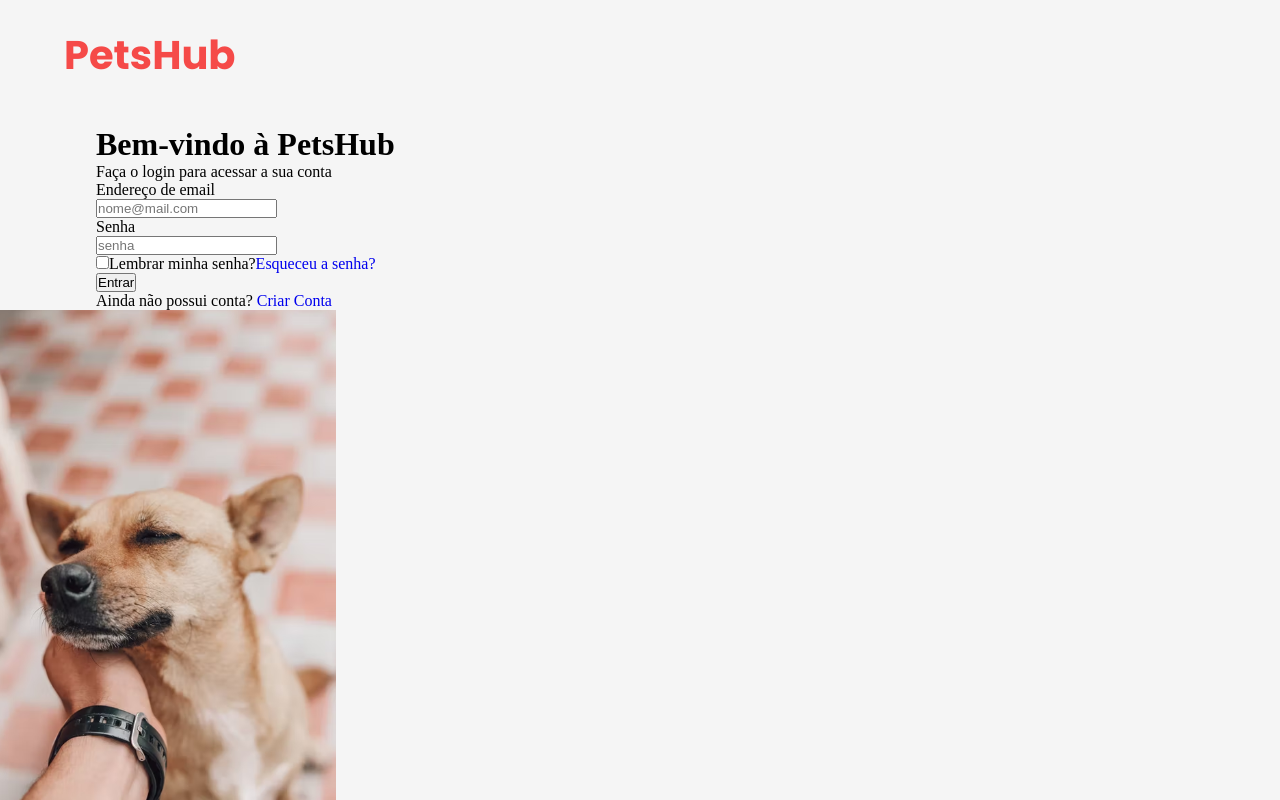
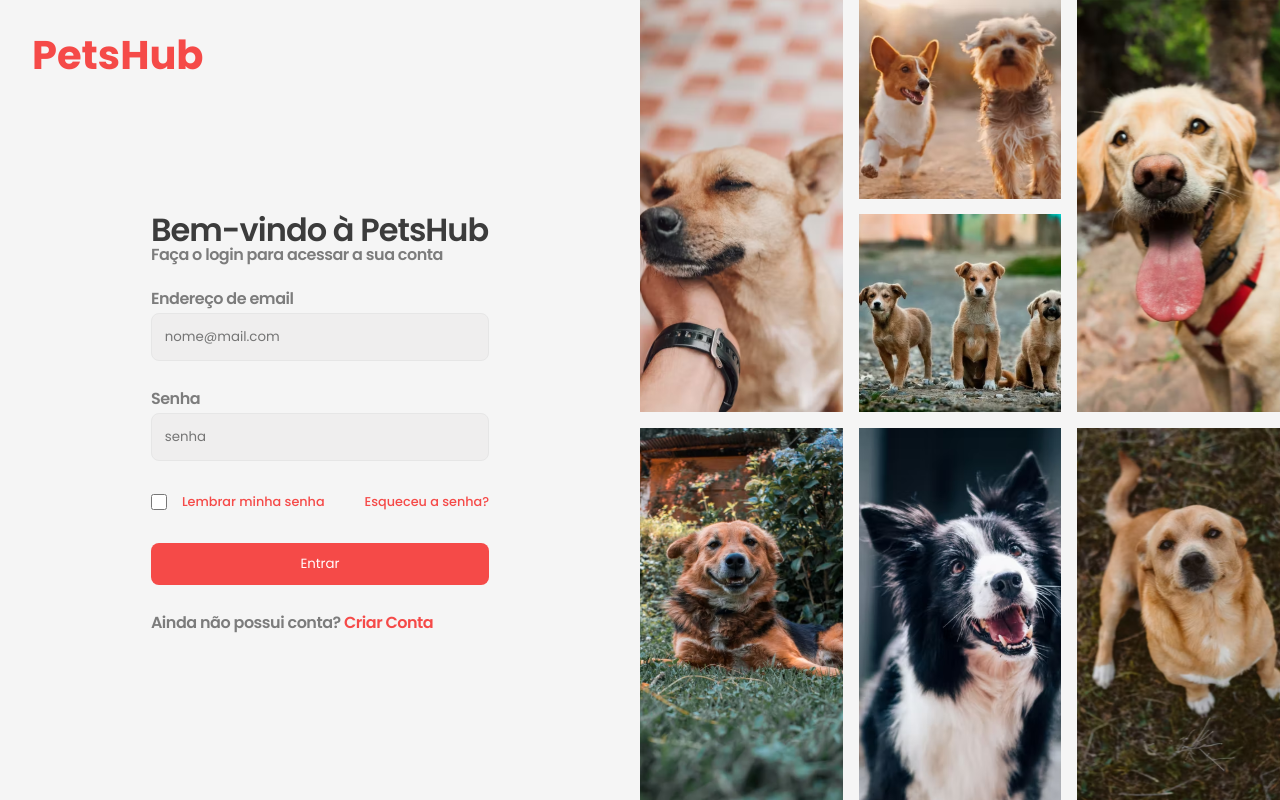
Before and after one commit to mdsreq-fga-unb/2022.1-pets-off-road, a React (Vite) app in the folder pets_off_road_frontend/: page / in a window 1280 px wide. Shown: the top 800 px of the page. Built offline with nearby package versions, Linux system fonts and the light colour scheme.

Commit message:
Telas de Login e Cadastro

```diff
--- a/pets_off_road_frontend/index.html
+++ b/pets_off_road_frontend/index.html
@@ -5,7 +5,7 @@
     <link rel="preconnect" href="https://fonts.gstatic.com" crossorigin>
     <link href="https://fonts.googleapis.com/css2?family=Poppins:wght@300;400;500;600;700&display=swap" rel="stylesheet">
     <meta charset="UTF-8" />
-    <link rel="icon" type="image/png" href="/logo_pets_off_road.png" />
+    <link rel="icon" type="image/svg" href="./src/assets/logo.svg" />
     <meta name="viewport" content="width=device-width, initial-scale=1.0" />
     <title>PetsOffRoad</title>
   </head>
--- a/pets_off_road_frontend/package.json
+++ b/pets_off_road_frontend/package.json
@@ -9,8 +9,12 @@
     "preview": "vite preview"
   },
   "dependencies": {
+    "@unform/core": "^2.1.6",
+    "@unform/web": "^2.1.6",
+    "phosphor-react": "^1.4.1",
     "react": "^18.2.0",
-    "react-dom": "^18.2.0"
+    "react-dom": "^18.2.0",
+    "react-router-dom": "^6.3.0"
   },
   "devDependencies": {
     "@types/react": "^18.0.15",
--- a/pets_off_road_frontend/src/App.tsx
+++ b/pets_off_road_frontend/src/App.tsx
@@ -1,10 +1,13 @@
+import { Rts } from './Routes/Routes'
+import { Cadastro } from './Screens/Cadastro'
 import { Login } from './Screens/Login'
+
 
 function App() {
 
   return (
     <div>
-      <Login />
+      <Rts />
     </div>
   )
 }
--- /dev/null
+++ b/pets_off_road_frontend/src/Routes/Routes.tsx
@@ -0,0 +1,15 @@
+
+import { Route, Routes } from "react-router-dom";
+import { Cadastro } from "../Screens/Cadastro";
+import { Login } from "../Screens/Login";
+
+
+
+export function Rts() {
+   return(
+       <Routes>
+            <Route element= { <Login /> }  path="/"  />
+            <Route element ={<Cadastro/> }  path="/cadastro" />
+       </Routes>
+   )
+}
--- /dev/null
+++ b/pets_off_road_frontend/src/Screens/Cadastro.tsx
@@ -0,0 +1,90 @@
+//Hooks e funcionalidades
+import { useState } from 'react';
+import {Link} from 'react-router-dom'
+
+//Estilos
+import styles from './Cadastro.module.css'
+
+//Imagens e Icones
+import Logo from '../assets/logo.svg'
+import {ArrowCircleLeft, HouseLine, Users} from 'phosphor-react'
+
+
+
+export function Cadastro(){
+    const [profileType, setProfileType] = useState<string | null>(null);
+
+    return(
+        <div className={styles.screen}>
+            <div className={styles.welcomeBox}>
+                <Link to="/"><ArrowCircleLeft/></Link>
+                <img src={Logo} alt="Logo da Petshub" />
+                <p>Lorem ipsum dolor sit amet, consectetur adipiscing elit, sed do eiusmod tempor incididunt ut labore et dolore magna aliqua. Ut enim ad minim veniam, quis nostrud exercitation ullamco laboris nisi ut aliquip ex ea commodo consequat. Duis aute irure dolor in reprehenderit in voluptate velit esse cillum dolore eu fugiat nulla pariatur. Excepteur sint occaecat cupidatat non proident, sunt in culpa qui officia deserunt mollit anim id est laborum.</p>
+            </div>
+
+            <div className={styles.registrationBox}>
+                <div className={styles.welcomeMessage}>
+                    <h1>Bem-vindo à PetsHub</h1>
+                    <p>Cadastra-se na nossa plataforma</p>
+                </div>
+
+                {profileType === null &&
+
+                <div className={styles.chooseProfile} onClick={() => setProfileType('projeto')}>
+                    <button className={styles.profileProject}><HouseLine size={28}/> Sou Projeto</button>
+
+                    <button className={styles.profileVolunteer} onClick={() => setProfileType('volunteer')}><Users size={28}/> Voluntário</button>
+                </div>
+
+                ||
+
+                profileType === "projeto" && <form className={styles.formCadastro}>
+
+                <ArrowCircleLeft onClick={() => setProfileType(null)}/>
+
+                    <label>Nome</label>
+                    <input type="text" placeholder="Ex: João Da Silva"/>
+
+                    <label>Endereço de email</label>
+                    <input type="email" placeholder="@mail.com.br"/>
+
+                    <label>CPF</label>
+                    <input type="text" placeholder="XXX.XXX.XXX-XX"/>
+
+                    <label>Telefone</label>
+                    <input type="tel" placeholder="(DDD) XXXXX-XXXX"/>
+
+                    <label>Senha</label>
+                    <input type="password" placeholder="Mínimo 8 caracteres" />
+
+                    <button type="submit">Cadastrar</button>
+                </form>
+
+                ||
+
+                profileType === 'volountario' && <form className={styles.formCadastro}>
+
+                <ArrowCircleLeft onClick={() => setProfileType(null)}/>
+
+                <label>Nome</label>
+                <input type="text" placeholder="Ex: João Da Silva"/>
+
+                <label>Endereço de email</label>
+                <input type="email" placeholder="@mail.com.br"/>
+
+                <label>CPF</label>
+                <input type="text" placeholder="XXX.XXX.XXX-XX"/>
+
+                <label>Telefone</label>
+                <input type="tel" placeholder="(DDD) XXXXX-XXXX"/>
+
+                <label>Senha</label>
+                <input type="password" placeholder="Mínimo 8 caracteres" />
+
+                <button type="submit">Cadastrar</button>
+            </form>
+            }
+            </div>
+        </div>
+    )
+}
--- a/pets_off_road_frontend/src/Screens/Login.module.css
+++ b/pets_off_road_frontend/src/Screens/Login.module.css
@@ -1,12 +1,12 @@
 .containerLogin{
    display: grid;
    grid-template-columns: 1fr 1fr;
-
 }
 
-.containerLogin header{
-    margin-top: 1rem;
-    margin-left: 4rem;
+.header{
+    position: absolute;
+    top: 1rem;
+    left: 2rem;
     color: var(--red-primary);
 
     font-family: 'Poppins', sans-serif;
@@ -18,12 +18,116 @@
 .containerForm{
     display: flex;
     grid-column: 1;
+    grid-row: 1;
     flex-direction: column;
+    height: 100vh;
 
-    margin-top: 2rem;
-    margin-left: 6rem;
+    margin: 20px auto;
+    justify-content: center;
+}
+
+.headerForm h1{
+    color: var(--text-color);
+    font-size: 2rem;
+    font-weight: 600;
+    line-height: 120%;
+    letter-spacing: -.03em;
+}
+
+.headerForm p{
+    color: var(--subtext-color);
+    font-size: .75rem;
+    line-height: 120%;
+    letter-spacing: -.03em;
+    font-weight: 600;
+}
+
+.formLogin{
+    display: flex;
+    flex-direction: column;
+    gap: 2rem;
+}
+
+.formLogin p{
+    color: #7c7c7c;
+    font-weight: 600;
+    font-size: 1rem;
+    line-height: 12px;
+    letter-spacing: -.03em;
+}
+
+.formLogin input[type=email], .formLogin input[type=password]{
+    width: 100%;
+    padding: .8rem;
+    background: #efeeee;
+    border: 1px solid #e6e6e6;
+    border-radius: 8px;
+    margin-top: 8px;
+}
+
+.containerCheckPassword{
+    display: flex;
+    align-items: center;
+    justify-content: space-between;
+    color: var(--red-primary);
+    font-weight: 500;
+    font-size: .8rem;
+}
+
+.containerCheckPassword label{
+    margin-right: 2.5rem;
+}
+
+.containerCheckPassword input{
+    margin-right: 15px;
+    width: 1rem;
+    height: 1rem;
+    background: var(--red-primary);
+}
+
+.containerCheckPassword input:checked{
+    background: var(--red-primary);
+}
+
+.buttonSubmit{
+    color: white;
+    background: var(--red-primary);
+    padding: .7rem;
+    border: none;
+    border-radius: 8px;
+    cursor: pointer;
 }
 
 .containerGridPhotos{
+    display: grid;
+    width: 100%;
     grid-column: 2;
+    grid-template-columns: repeat(3, 1fr);
+    grid-template-rows: repeat(2, 1fr);
+    gap: 1rem;
 }
+
+.containerGridPhotos div{
+    display: grid;
+    grid-template-rows: repeat(2, 1fr);
+    gap: 15px;
+}
+
+.containerGridPhotos img{
+    width: 100%;
+    height: 100%;
+    object-fit: cover;
+}
+
+
+@media (max-width: 900px) {
+    .containerLogin{
+        grid-template-columns: 1fr;
+        grid-row: 1fr 1fr;
+     }
+
+     .containerGridPhotos{
+        grid-column: 1;
+        grid-row: 2;
+     }
+}
--- a/pets_off_road_frontend/src/Screens/Login.tsx
+++ b/pets_off_road_frontend/src/Screens/Login.tsx
@@ -1,3 +1,4 @@
+import { Link } from 'react-router-dom'
 import Bingo from '../assets/bingo.svg'
 import Caramelo from '../assets/caramelo.svg'
 import Doguinhos from '../assets/doguinhos.svg'
@@ -13,51 +14,59 @@ export function Login(){
     return(
         <div>
             <div className={styles.containerLogin}>
-                <header>
+                <div className={styles.containerForm}>
+                    <header className={styles.header}>
                         <h1>PetsHub</h1>
                     </header>
 
-                <div className={styles.containerForm}>
+                    <form className={styles.formLogin}>
+                        <header className={styles.headerForm}>
                             <h1>Bem-vindo à PetsHub</h1>
                             <p>Faça o login para acessar a sua conta</p>
+                        </header>
 
-                    <form>
+
+                        <div>
                             <p>Endereço de email</p>
                             <input type="email"  placeholder="nome@mail.com"/>
+                        </div>
 
+                        <div>
                             <p>Senha</p>
                             <input type="password" placeholder="senha"/>
+                        </div>
 
                         <div className={styles.containerCheckPassword}>
+
                             <input type="checkbox" />
-                            <label>Lembrar minha senha?</label>
+                            <label>Lembrar minha senha</label>
+
 
                             <a href="#">Esqueceu a senha?</a>
                         </div>
 
-                        <button type="submit">Entrar</button>
+                        <button className={styles.buttonSubmit} type="submit">Entrar</button>
 
-                        <p>Ainda não possui conta? <a href="#">Criar Conta</a></p>
+                        <p>Ainda não possui conta? <Link to="/cadastro">Criar Conta</Link></p>
                     </form>
-                </div>
                 </div>
 
                 <div className={styles.containerGridPhotos}>
-                <div className={styles.containerRow}>
+
                     <img src={Bingo} />
                     <div>
                         <img src={Doguinhos} />
                         <img src={Doguinhos2} />
                     </div>
                     <img src={Golden} />
-                </div>
 
-                <div className={styles.containerRow}>
                     <img src={Thor}/>
                     <img src={Loki} />
                     <img src={Caramelo}/>
+
                 </div>
             </div>
+
         </div>
     )
 }
--- a/pets_off_road_frontend/src/global.css
+++ b/pets_off_road_frontend/src/global.css
@@ -1,4 +1,4 @@
-:root{
+:root {
   --bg-color: #f5f5f5;
   --red-primary: #f54a48;
   --text-color: #3c3c3c;
@@ -9,12 +9,17 @@
   margin: 0;
   padding: 0;
   box-sizing: border-box;
+  font-family: "Poppins", sans-serif;
 }
 
-body{
+body {
   background: var(--bg-color);
 }
 
-a{
+a,
+a:visited,
+a:hover,
+a:active {
   text-decoration: none;
+  color: var(--red-primary);
 }
--- a/pets_off_road_frontend/src/main.tsx
+++ b/pets_off_road_frontend/src/main.tsx
@@ -1,10 +1,13 @@
 import React from 'react'
 import ReactDOM from 'react-dom/client'
+import { BrowserRouter } from 'react-router-dom'
 import App from './App'
 import './global.css'
 
 ReactDOM.createRoot(document.getElementById('root') as HTMLElement).render(
   <React.StrictMode>
-    <App />
+    <BrowserRouter>
+      <App />
+    </BrowserRouter>
   </React.StrictMode>
 )
```
Also changed, not shown: pets_off_road_frontend/src/Screens/Cadastro.module.css (added, +129 -0 lines), pets_off_road_frontend/src/assets/logo.svg (added), 1 other file (tests, documents, lock files or other folders). Lines whose indentation alone changed are shown as unchanged.
